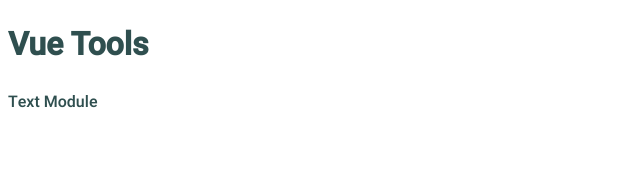
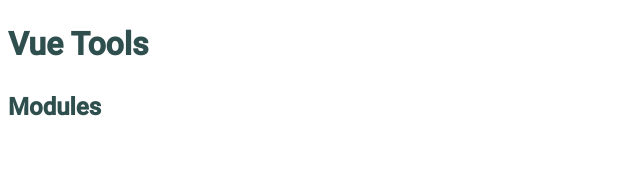
Before and after one commit to aclarke211/vue-tools, a Vue app: page / in a window 1280 px wide. Shown: the top 180 px of the page, without its empty margins (0-640 px from the left). Built offline with nearby package versions, Linux system fonts and the light colour scheme.

Commit message:
Show tool types in Home view.

```diff
--- a/src/views/Home.vue
+++ b/src/views/Home.vue
@@ -1,36 +1,22 @@
 <template>
   <div :class="className">
-     <h1 :class="`${className}__title`">{{ titleText }}</h1>
-    <!-- <div class="category-list">
-      <div class="category" v-for="(category, catKey) in categories" :key="catKey">
-        <h1 class="category__title">{{ category.name }}</h1>
-        <div class="subcategory" v-for="(subcategory, subKey) in category.subcategories"
-        :key="subKey">
-          <h2 class="subcategory__title">{{ subcategory.name }}</h2>
-          <ul class="subcategory__routes">
-            <li
-              class="subcategory__route"
-              v-for="route in getRoutes(category.name, subcategory.name)"
-              :key="route.path">
-              <router-link
-                class="subcategory__link"
-                :to="route.path">
-                {{ formattedName(route.name) }}
-              </router-link>
-            </li>
-          </ul>
-        </div>
-      </div>
-    </div> -->
+    <h1 :class="`${className}__title`">{{ titleText }}</h1>
 
-    <div class="modules__container type__container">
+    <div class="tool-types">
       <div
-        class="tool"
-        v-for="(singleModule, moduleKey) in allModules"
-        :key="moduleKey" >
-        {{ singleModule.name }}
+        class="type"
+        v-for="(type, typeKey) in toolTypes"
+        :key="typeKey">
+          <h2 class="type__title">{{ type.name }}</h2>
+          <!-- <div
+            :class="['category', tool.name]"
+            v-for="(category, toolKey) in category.list"
+            :key="toolKey">
+
+          </div> -->
       </div>
     </div>
+
   </div>
 </template>
 
@@ -46,8 +32,13 @@ export default {
   }),
 
   computed: {
-    allModules() {
-      return modulesList;
+    toolTypes() {
+      return [
+        {
+          name: 'Modules',
+          list: modulesList,
+        },
+      ];
     },
   },
 
@@ -65,84 +56,4 @@ export default {
 </script>
 
 <style lang="scss">
-// .home {
-//   display: flex;
-//   flex-direction: column;
-//   flex-wrap: wrap;
-
-//   &__title {
-//     align-self: center;
-//     border-bottom: .3rem solid darkslategrey;
-//     font-size: 2.25rem;
-//     margin-bottom: 3rem;
-//   }
-
-//   .category-list {
-//     display: flex;
-//     flex-wrap: wrap;
-//     border-radius: .3rem;
-//     padding: 0 1rem;
-//     justify-content: center;
-//   }
-
-//   .category {
-//     margin: 1rem;
-//     flex: 0 0 100%;
-//     box-sizing: border-box;
-//     display: flex;
-//     flex-direction: column;
-//     align-items: center;
-//     text-align: center;
-
-//     @media screen and (min-width: 767px) {
-//       flex: 0 0 30%;
-//     }
-
-//     &__title {
-//       color: darkslategrey;
-//       font-size: 2rem;
-//       margin: .5rem;
-//       padding: 0;
-//     }
-//   }
-
-//   .subcategory {
-//     &__title {
-//       color: slategrey;
-//       font-size: 1.5rem;
-//       margin: 1rem;
-//       padding: 0;
-//     }
-
-//     &__routes {
-//       margin: 1rem;
-//       padding: 0;
-//     }
-
-//     &__route {
-//       list-style-type: none;
-//       margin: 2rem;
-//       padding: 0;
-//     }
-
-//     &__link {
-//       $linkColor: cornflowerblue;
-//       $hoverLinkTextColor: white;
-
-//       font-size: 1.1rem;
-//       color: $linkColor;
-//       text-decoration: none;
-//       padding: .75rem 2rem;
-//       border-radius: .25rem;
-//       border: 1px solid $linkColor;
-//       transition: all .5s;
-//       white-space: nowrap;
-
-//       &:hover {
-//         background-color: $linkColor;
-//         color: $hoverLinkTextColor;
-//       }
-//     }
-//   }
-// }
 </style>
```
